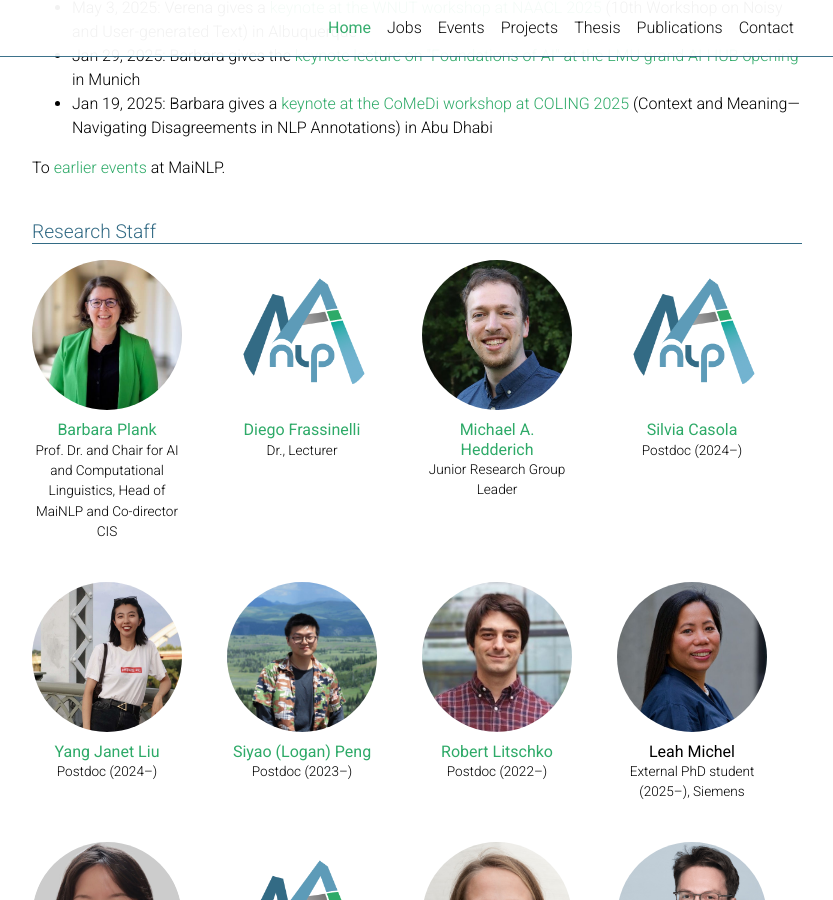
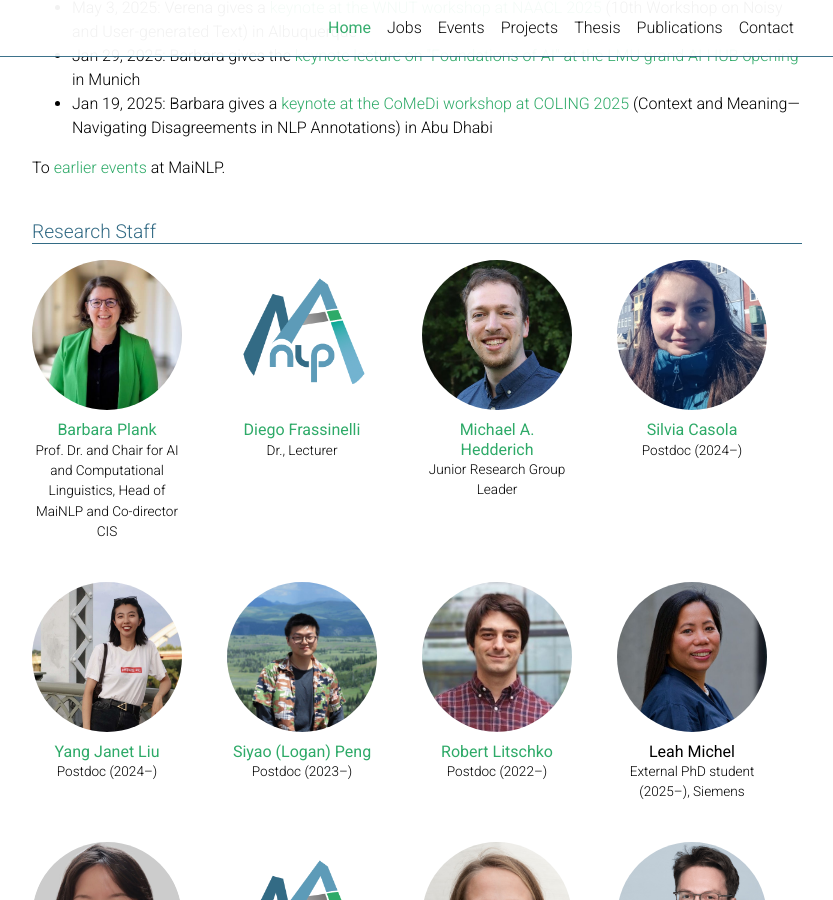
Before and after one commit to mainlp/mainlp.github.io, a Jekyll site: the page built from _pages/about.md, in a window 1280 px wide and 900 px high, scrolled down 554 px. Shown: the whole window, without its empty margins (223-1056 px from the left). Built offline with Jekyll 4.4.1, drawn with Linux system fonts in a browser that asks for light colours; full-size pictures stand in for the smaller copies a plugin makes; comment, search, counter and statistics services are not loaded; a style sheet for code colours, icons or effects is not loaded.

Commit message:
added silvia picture

```diff
--- a/_pages/about.md
+++ b/_pages/about.md
@@ -33,7 +33,7 @@ staff:
     - name: Silvia Casola
       description: Postdoc (2024–)
       website: https://scholar.google.it/citations?user=h6Nw1QIAAAAJ
-      picture: mainlp-logo-500.png
+      picture: silvia.jpeg
     - name: Yang Janet Liu
       description: Postdoc (2024–)
       website: https://janetlauyeung.github.io/
```
Also changed, not shown: assets/img/silvia.jpeg (added).
